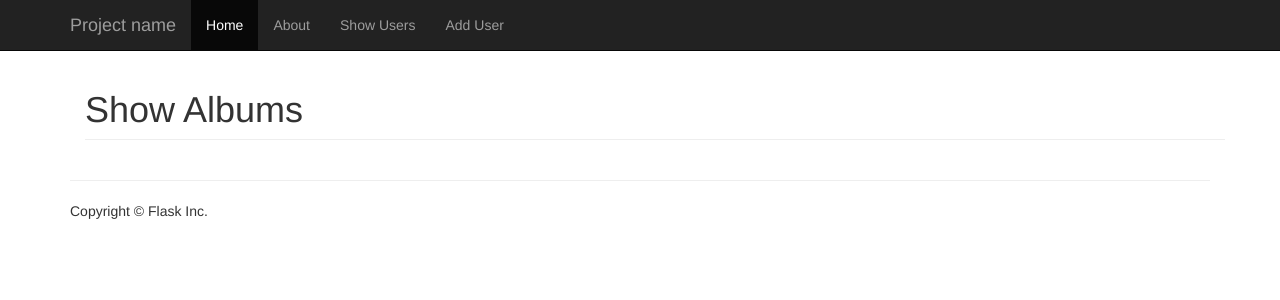
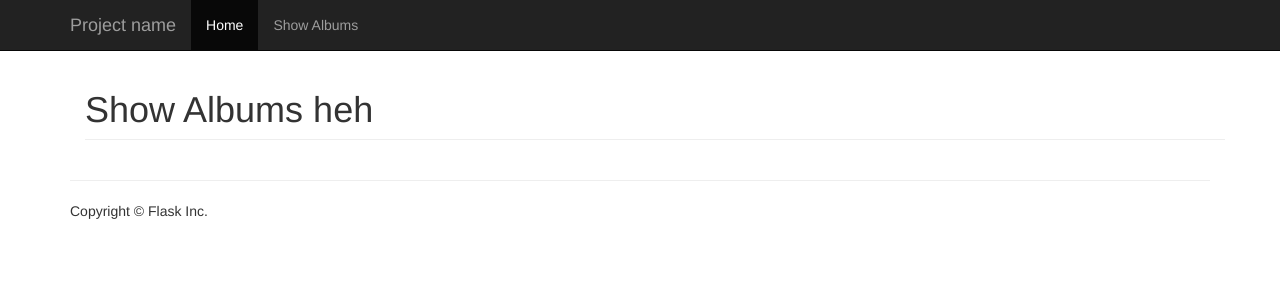
Before and after one commit to arudzinska/music_collection, a Flask app: page /albums in a window 1280 px wide. Shown: the top 300 px of the page. Run offline with Flask 2, Linux system fonts and the light colour scheme; data that the repository does not hold is empty; some libraries are stand-ins or nearby versions.

Commit message:
end of Tuesday

```diff
--- a/app/templates/header.html
+++ b/app/templates/header.html
@@ -11,10 +11,8 @@
         </div>
         <div id="navbar" class="collapse navbar-collapse">
           <ul class="nav navbar-nav">
-            <li class="active"><a href="{{ url_for('home') }}">Home</a></li>
-            <li><a href="{{ url_for('about') }}">About</a></li>
-            <li><a href="{{ url_for('show_users') }}">Show Users</a></li>
-            <li><a href="{{ url_for('add_user') }}">Add User</a></li>
+            <li class="active"><a href="{{ url_for('root') }}">Home</a></li>
+            <li><a href="{{ url_for('show_albums') }}">Show Albums</a></li>
           </ul>
         </div><!--/.nav-collapse -->
       </div>
--- a/app/templates/show_albums.html
+++ b/app/templates/show_albums.html
@@ -2,7 +2,7 @@
 
 {% block main %}
 <div class="container">
-  <h1 class="page-header">Show Albums</h1>
+  <h1 class="page-header">Show Albums heh</h1>
   {% with messages = get_flashed_messages() %}
     {% if messages %}
       <div class="alert alert-success">
--- a/app/views.py
+++ b/app/views.py
@@ -27,14 +27,15 @@ def root():
 #     return render_template('about.html', name="Mary Jane")
 
 @app.route('/albums', methods=['POST', 'GET'])
-def show_albums():
-    albums = db.session.query(Album).all() # or you could have used User.query.all()
-
-    return render_template('show_albums.html', albums=albums)
+# def show_albums():
+#     albums = db.session.query(Album).all() # or you could have used User.query.all()
+#
+#     return render_template('show_albums.html', albums=albums)
 
 ###########################################################################################
-def add_album():
+def show_albums():
     album = AlbumForm()
+    albums = db.session.query(Album).all()  # or you could have used User.query.all()
 
     if request.method == 'POST':
         if album.validate_on_submit():
@@ -50,6 +51,7 @@ def add_album():
 
             flash('Album successfully added')
             return render_template('show_albums.html', albums=albums)
+    return render_template('show_albums.html', albums=albums)
 
 # @app.route('/add-user', methods=['POST', 'GET'])
 # def add_user():
```
